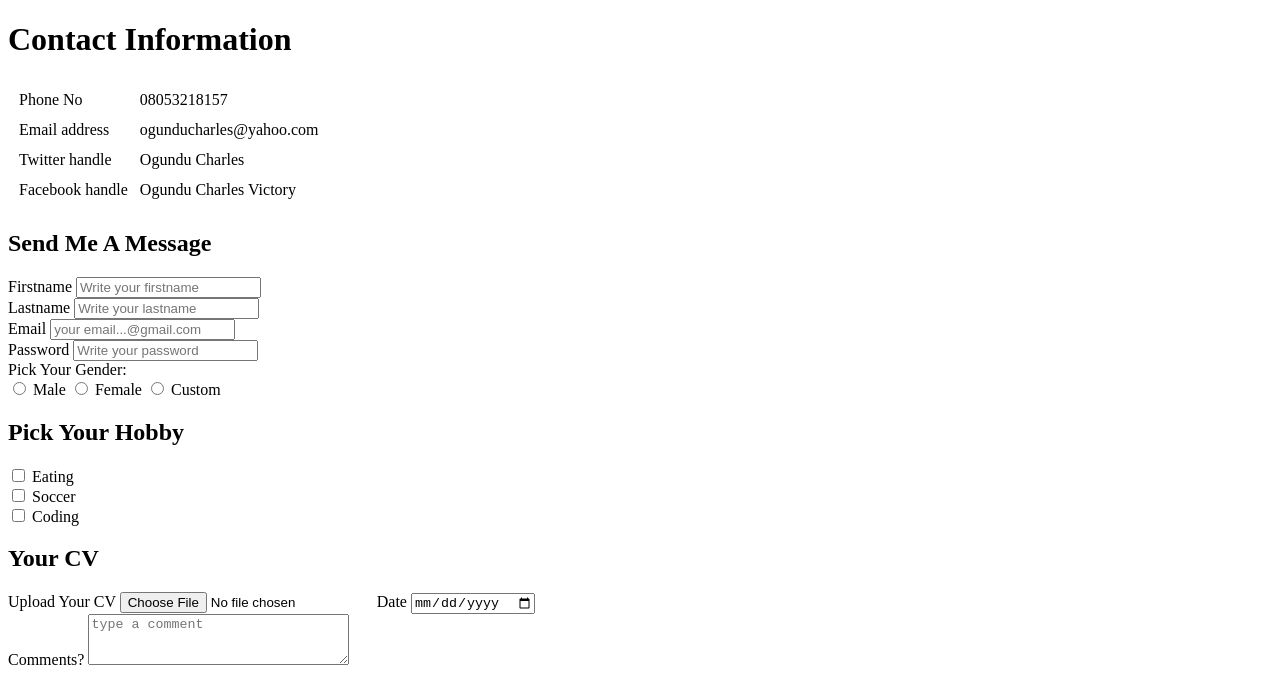
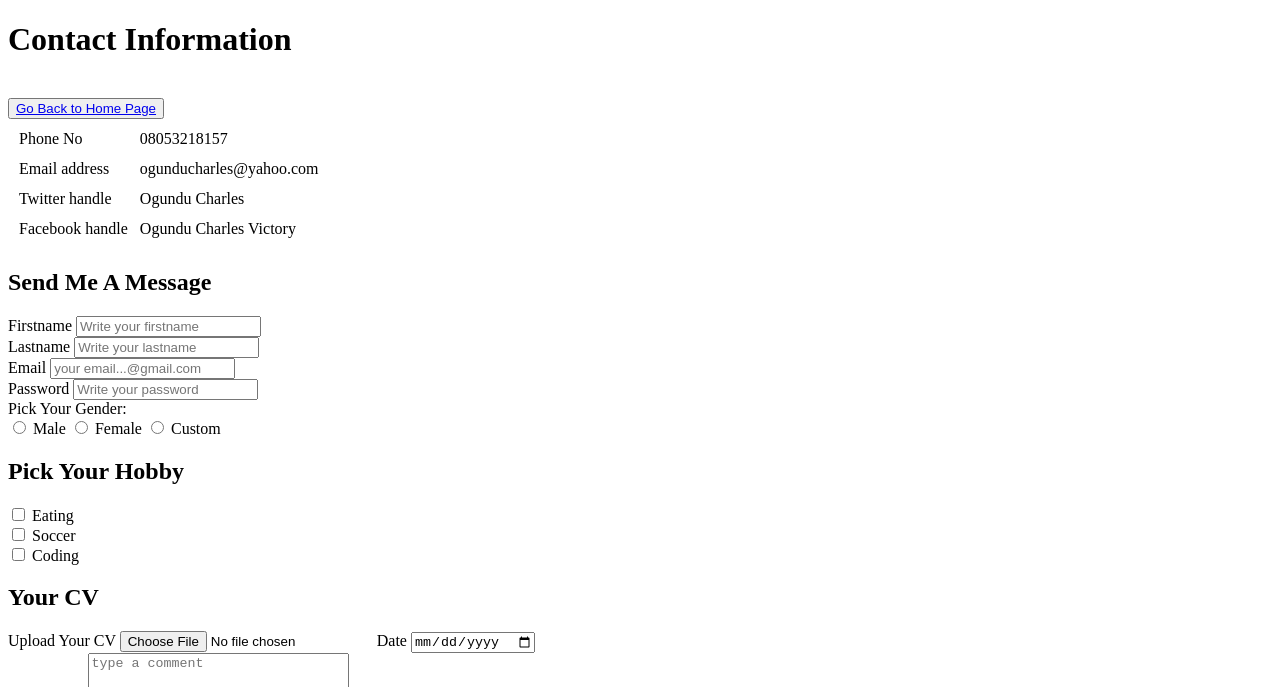
Before and after one commit to jhay-17/Portfolio-Project, a plain HTML site: page contact.html in a window 1280 px wide. Shown: the top 687 px of the page. Drawn offline with Linux system fonts and the light colour scheme.

Commit message:
Updated Contact Page

```diff
--- a/contact.html
+++ b/contact.html
@@ -8,6 +8,8 @@
 </head>
 <body>
  <h1>Contact Information</h1>
+ <br>
+ <button><a href="index.html">Go Back to Home Page</a></button>
 <table cellspacing="10">
 <tr>
 <td>Phone No</td>
```
